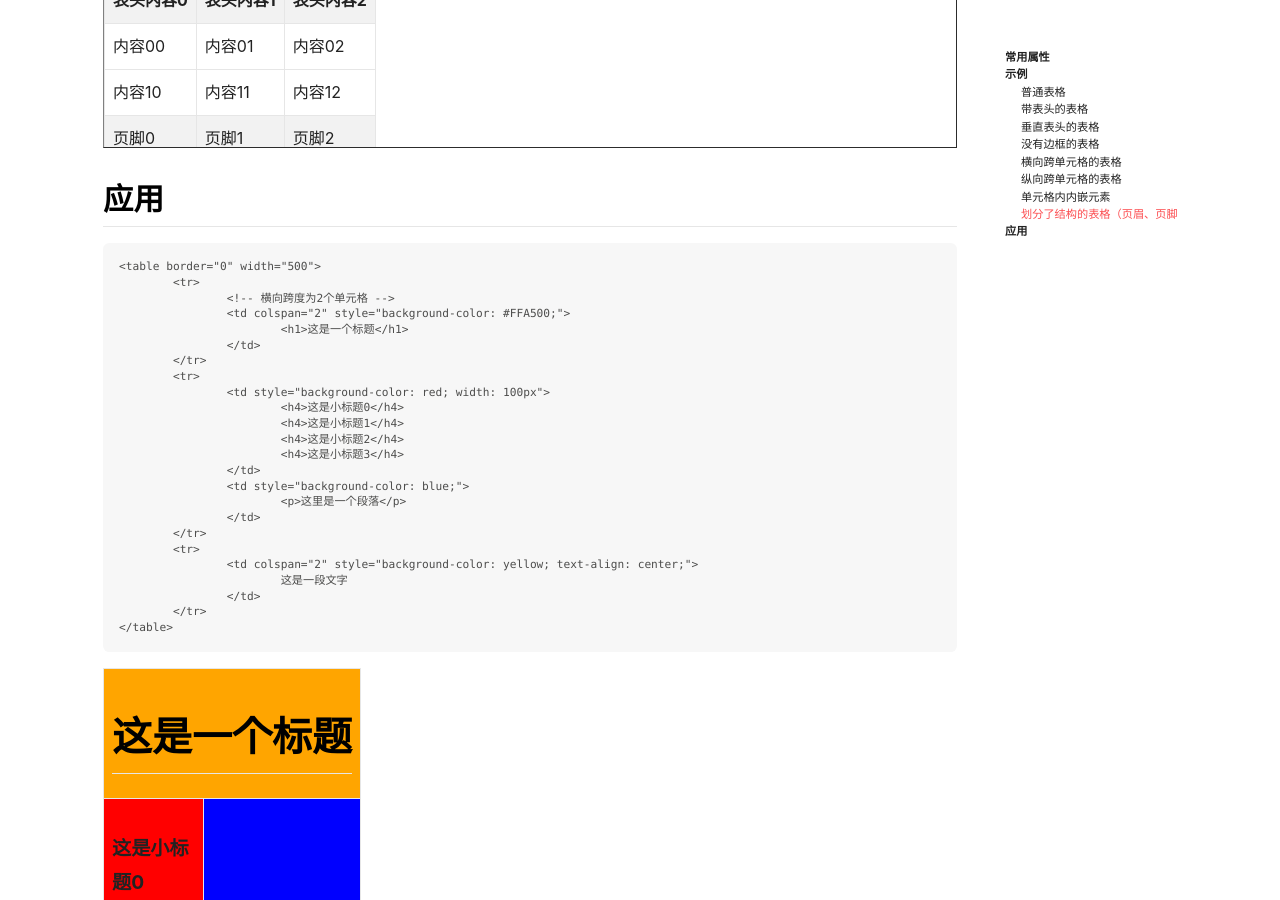
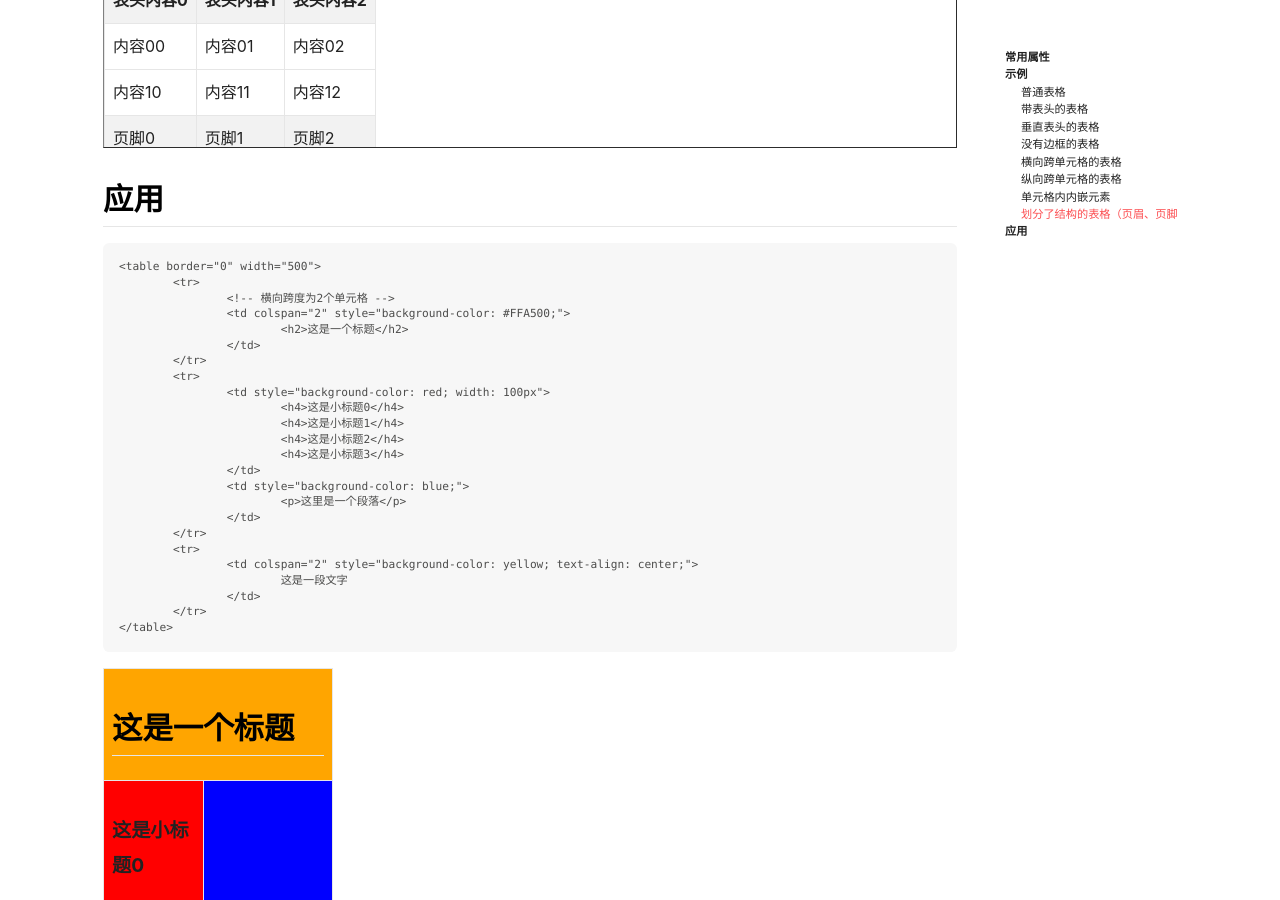
Before and after one commit to captain9911/blog, a Jekyll site: the page built from _posts/2022-10-12-html_table.md, in a window 1280 px wide and 900 px high, scrolled down 5642 px. Built offline with Jekyll 4.4.1, drawn with Linux system fonts in a browser that asks for light colours; nearby versions of some CDN libraries; comment, search, counter and statistics services are not loaded.

Commit message:
commit at 2023-02-23 14:50:23

```diff
--- a/_posts/2022-10-12-html_table.md
+++ b/_posts/2022-10-12-html_table.md
@@ -417,7 +417,7 @@ key: 2022-10-12-html_table
 	<tr>
 		<!-- 横向跨度为2个单元格 -->
 		<td colspan="2" style="background-color: #FFA500;">
-			<h1>这是一个标题</h1>
+			<h2>这是一个标题</h2>
 		</td>
 	</tr>
 	<tr>
@@ -443,7 +443,7 @@ key: 2022-10-12-html_table
 	<tr>
 		<!-- 横向跨度为2个单元格 -->
 		<td colspan="2" style="background-color: #FFA500;">
-			<h1>这是一个标题</h1>
+			<h2>这是一个标题</h2>
 		</td>
 	</tr>
 	<tr>
```
Also changed, not shown: _posts/2022-10-12-html_div.md (+2 -2 lines).
